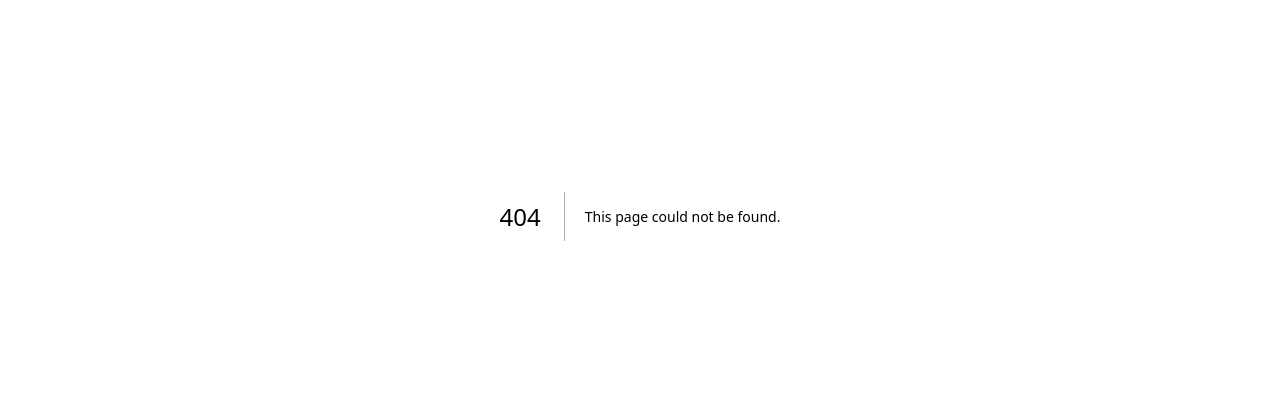
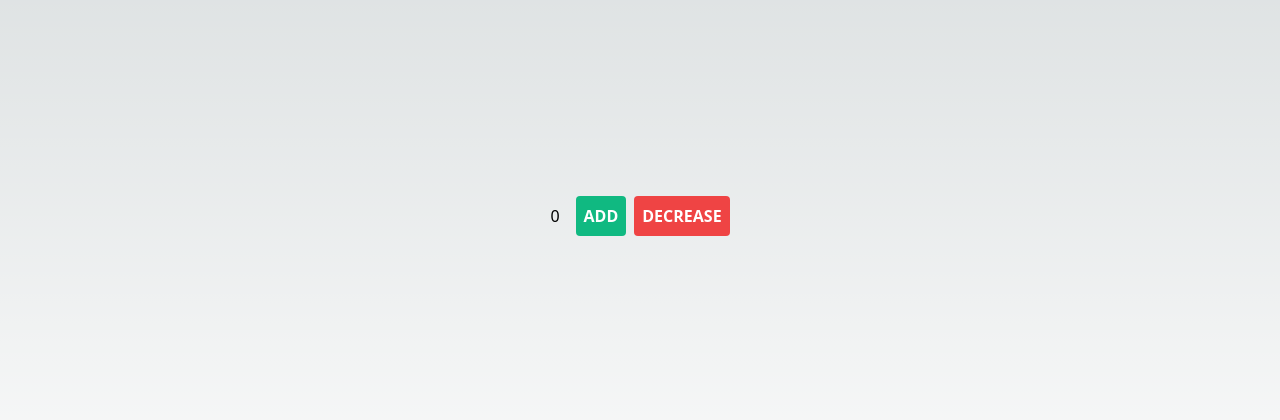
Before and after one commit to evertonwalker/react-everything, a Next.js app: page /redux-logic in a window 1280 px wide. Before the commit this address had no page. Shown: the part 184-604 px from the top of the page. Built offline with nearby package versions, Linux system fonts and the light colour scheme.

Commit message:
feat: learing redux tolkit

```diff
--- /dev/null
+++ b/app/hooks.ts
@@ -0,0 +1,5 @@
+import { TypedUseSelectorHook, useDispatch, useSelector } from "react-redux";
+import { RootState, AppDispatch } from "./store";
+
+export const useAppDispatch = () => useDispatch<AppDispatch>();
+export const useAppSelector: TypedUseSelectorHook<RootState> = useSelector;
--- /dev/null
+++ b/app/store.ts
@@ -0,0 +1,11 @@
+import { configureStore } from "@reduxjs/toolkit";
+import counterReducer from "../features/counter/counter-slice";
+
+export const store = configureStore({
+  reducer: {
+    counter: counterReducer,
+  },
+});
+
+export type AppDispatch = typeof store.dispatch;
+export type RootState = ReturnType<typeof store.getState>;
--- /dev/null
+++ b/features/counter/counter-slice.ts
@@ -0,0 +1,27 @@
+// Ducks pattern
+import { createSlice, PayloadAction } from "@reduxjs/toolkit";
+
+interface CounterState {
+  value: number;
+}
+
+const initialState: CounterState = {
+  value: 0,
+};
+
+const counterSlice = createSlice({
+  name: "counter",
+  initialState,
+  reducers: {
+    incremented(state) {
+      // it's okay to do this becauser immer make it immutable
+      // under the hood
+      state.value++;
+    },
+    // decrement
+    // reset
+  },
+});
+
+export const { incremented } = counterSlice.actions;
+export default counterSlice.reducer;
--- a/package.json
+++ b/package.json
@@ -10,11 +10,13 @@
   },
   "dependencies": {
     "@hookform/resolvers": "^3.0.1",
+    "@reduxjs/toolkit": "^2.0.0-beta.0",
     "@supabase/supabase-js": "^2.20.0",
     "@types/node": "18.15.11",
     "@types/react": "18.0.34",
     "@types/react-dom": "18.0.11",
     "autoprefixer": "10.4.14",
+    "axios": "^1.4.0",
     "eslint": "8.38.0",
     "eslint-config-next": "13.3.0",
     "next": "13.3.0",
@@ -22,6 +24,7 @@
     "react": "18.2.0",
     "react-dom": "18.2.0",
     "react-hook-form": "^7.43.9",
+    "react-redux": "^8.1.0",
     "tailwindcss": "3.3.1",
     "typescript": "5.0.4",
     "zod": "^3.21.4"
--- a/pages/_app.tsx
+++ b/pages/_app.tsx
@@ -1,6 +1,12 @@
-import '@/styles/globals.css'
-import type { AppProps } from 'next/app'
+import "@/styles/globals.css";
+import type { AppProps } from "next/app";
+import { store } from "../app/store";
+import { Provider } from "react-redux";
 
 export default function App({ Component, pageProps }: AppProps) {
-  return <Component {...pageProps} />
+  return (
+    <Provider store={store}>
+      <Component {...pageProps} />
+    </Provider>
+  );
 }
--- /dev/null
+++ b/pages/redux-logic/index.tsx
@@ -0,0 +1,32 @@
+import { Provider } from "react-redux";
+import { useAppDispatch, useAppSelector } from "../../app/hooks";
+import { incremented } from "../../features/counter/counter-slice";
+function ReduxLogic() {
+  const value = useAppSelector((state) => state.counter.value);
+  const dispatch = useAppDispatch();
+
+  function handleAddClick() {
+    dispatch(incremented());
+  }
+
+  return (
+    <div className="flex items-center justify-center h-screen gap-4">
+      <div className="flex flex-wrap gap-4">
+        <h1> {value}</h1>
+      </div>
+      <div className="flex justify-center">
+        <button
+          onClick={handleAddClick}
+          className="bg-emerald-500 rounded font-semibold text-white h-10 hover:bg-emerald-600 gap-2 p-2"
+        >
+          ADD
+        </button>
+        <button className="bg-red-500 rounded font-semibold text-white h-10 hover:bg-red-600 ml-2 p-2">
+          DECREASE
+        </button>
+      </div>
+    </div>
+  );
+}
+
+export default ReduxLogic;
```
Also changed, not shown: 1 other file (tests, documents, lock files or other folders).
